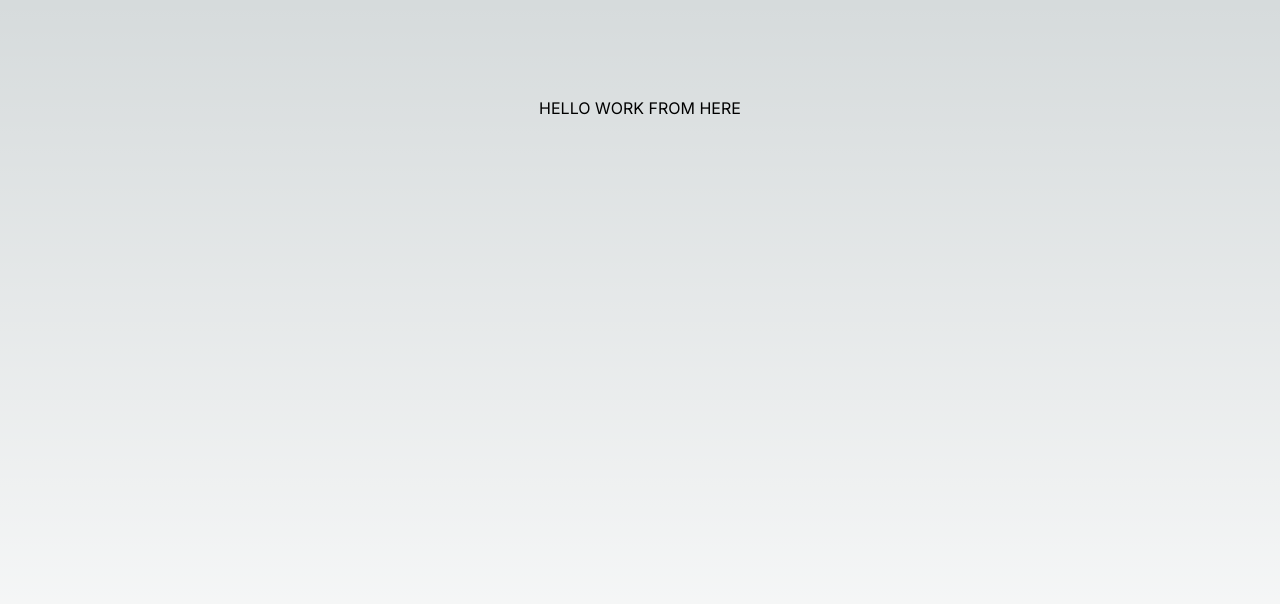
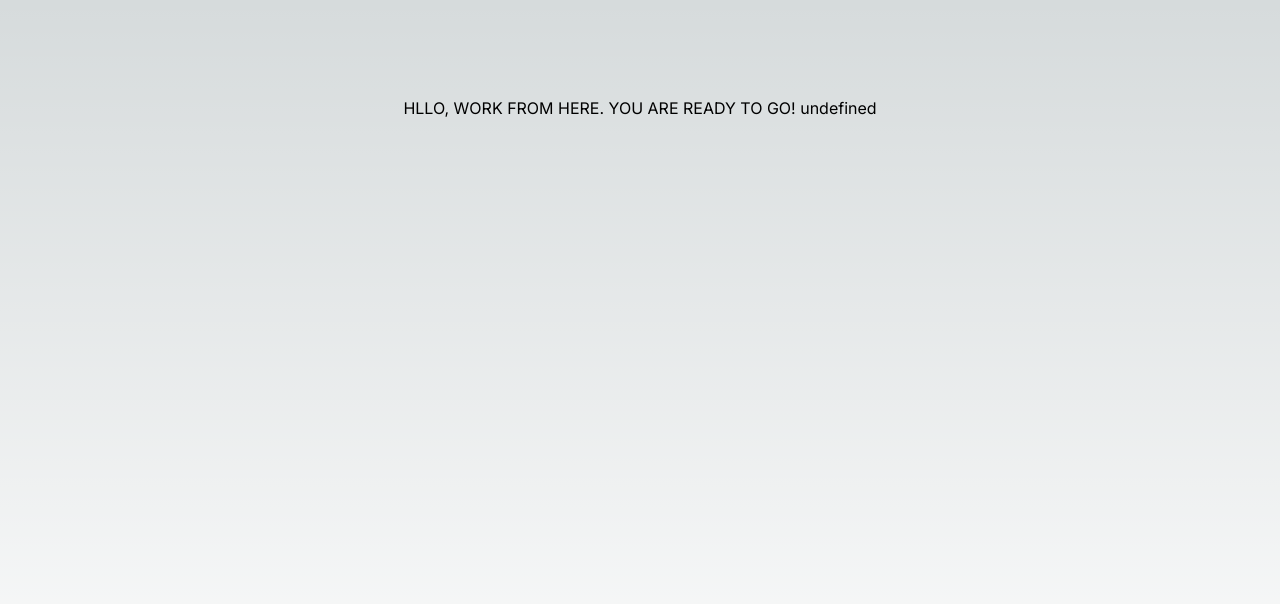
Before and after one commit to Earlssu/sms-portfolio-next, a Next.js app: page / in a window 1280 px wide. Shown: the top 604 px of the page. Built offline with nearby package versions, Linux system fonts and the light colour scheme.

Commit message:
feat: 타이핑 텍스트 애니메이션 추가

```diff
--- a/package.json
+++ b/package.json
@@ -9,14 +9,15 @@
     "lint": "next lint"
   },
   "dependencies": {
+    "next": "14.2.5",
     "react": "^18",
-    "react-dom": "^18",
-    "next": "14.2.5"
+    "react-dom": "^18"
   },
   "devDependencies": {
     "@types/node": "^20",
     "@types/react": "^18",
     "@types/react-dom": "^18",
+    "@types/tailwindcss": "^3.1.0",
     "eslint": "^8",
     "eslint-config-next": "14.2.5",
     "postcss": "^8",
--- a/src/app/page.tsx
+++ b/src/app/page.tsx
@@ -1,9 +1,9 @@
-import Image from "next/image";
+import TypingText from "@/components/TypingText";
 
 export default function Home() {
   return (
-    <main className="flex min-h-screen flex-col items-center justify-between p-24">
-      HELLO WORK FROM HERE
+    <main className="flex min-h-screen flex-col items-center justify-between p-24 ">
+      <TypingText text={"HELLO, WORK FROM HERE. YOU ARE READY TO GO! "} />
     </main>
   );
 }
--- /dev/null
+++ b/src/components/TypingText.tsx
@@ -0,0 +1,29 @@
+"use client";
+
+import React, { useEffect, useState } from "react";
+
+interface TypingTextProps {
+  text: string;
+  speed?: number;
+}
+
+const TypingText: React.FC<TypingTextProps> = ({ text, speed = 100 }) => {
+  const [displayedText, setDisplayedText] = useState("");
+
+  useEffect(() => {
+    let index = 0;
+    const intervalId = setInterval(() => {
+      setDisplayedText((prev) => prev + text[index]);
+      index++;
+      if (index === text.length) {
+        clearInterval(intervalId);
+      }
+    }, speed);
+
+    return () => clearInterval(intervalId);
+  }, [text, speed]);
+
+  return <p>{displayedText}</p>;
+};
+
+export default TypingText;
```
Also changed, not shown: 1 other file (tests, documents, lock files or other folders).
